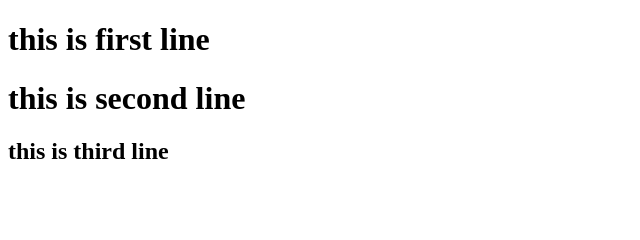
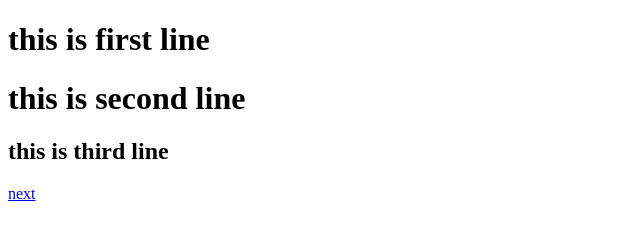
Before and after one commit to akbarsaleem786/proj1, a plain HTML site: page index.html in a window 1280 px wide. Shown: the full height of the page, 0-640 px from the left. Drawn offline with Linux system fonts and the light colour scheme.

Commit message:
link added

```diff
--- a/index.html
+++ b/index.html
@@ -10,6 +10,6 @@
     <h1>this is first line</h1>
     <h1>this is second line</h1>
     <h2>this is third line</h2>
-    <a href="./index2.html">
+    <a href="./index2.html">next</a>
 </body>
 </html>
```
Also changed, not shown: 1 other file.
